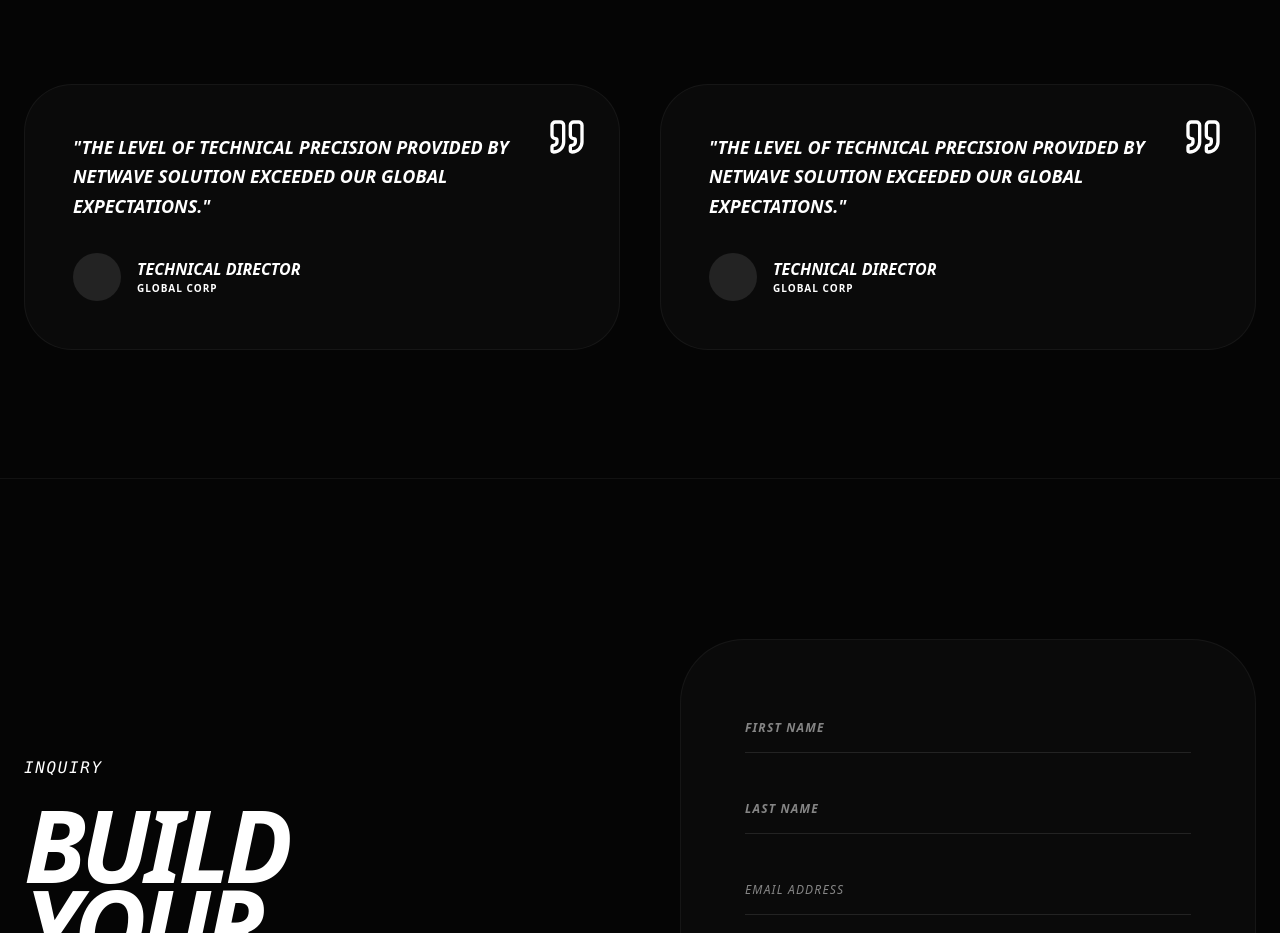
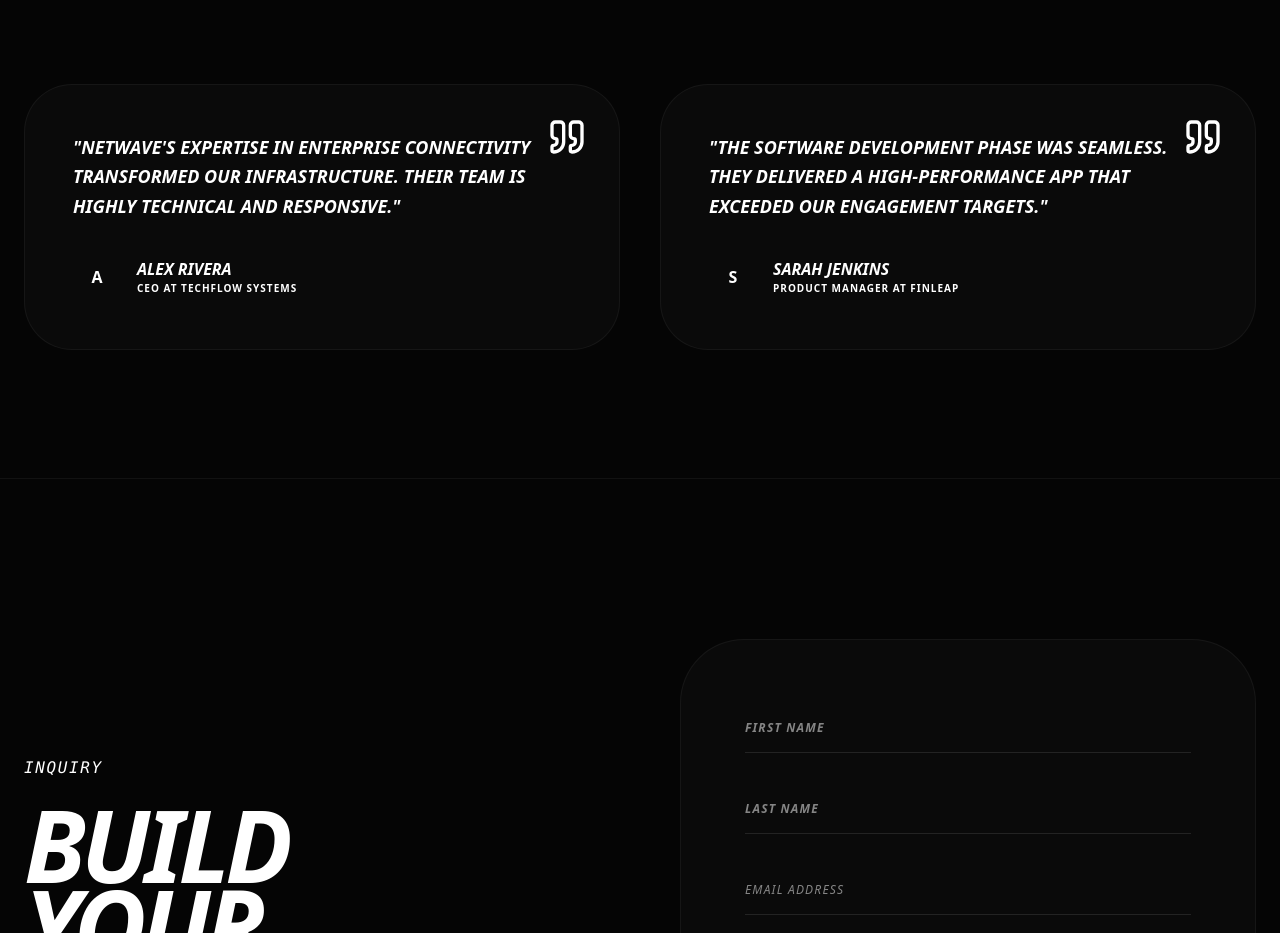
Before and after one commit to ahmerali567/Multi-Service-Web-Platform, a React (Vite) app in the folder frontend/: page / in a window 1280 px wide. Shown: the part 5620-6553 px from the top of the page. Built offline with nearby package versions, Linux system fonts and the light colour scheme.

Commit message:
Refactor testimonials section with dynamic reviews
Updated testimonials section to use dynamic data for reviews.

```diff
--- a/frontend/src/App.jsx
+++ b/frontend/src/App.jsx
@@ -386,13 +386,30 @@ const MainPage = ({ loading, slideIndex, scrollToContact }) => (
      <h3 className="text-5xl font-black uppercase italic">Client Trust.</h3>
    </div>
    <div className="grid md:grid-cols-2 gap-10">
-        {[1, 2].map((i) => (
+     {[
+       {
+         text: "Netwave's expertise in enterprise connectivity transformed our infrastructure. Their team is highly technical and responsive.",
+         name: "Alex Rivera",
+         title: "CEO at TechFlow Systems"
+       },
+       {
+         text: "The software development phase was seamless. They delivered a high-performance app that exceeded our engagement targets.",
+         name: "Sarah Jenkins",
+         title: "Product Manager at FinLeap"
+       }
+     ].map((review, i) => (
        <div key={i} className="bg-[#0a0a0a] p-12 rounded-[3rem] border border-white/5 relative">
          <Quote size={40} className="text-netwave-cyan/20 absolute top-8 right-8" />
-            <p className="text-gray-400 text-lg uppercase font-bold italic mb-8 leading-relaxed text-white">"The level of technical precision provided by Netwave Solution exceeded our global expectations."</p>
+         <p className="text-gray-400 text-lg uppercase font-bold italic mb-8 leading-relaxed text-white">"{review.text}"</p>
          <div className="flex items-center gap-4">
-              <div className="w-12 h-12 bg-white/10 rounded-full" />
-              <div><p className="font-black uppercase italic text-white">Technical Director</p><p className="text-netwave-cyan text-[10px] font-bold uppercase tracking-widest">Global Corp</p></div>
+           {/* Placeholder for Avatar */}
+           <div className="w-12 h-12 bg-netwave-cyan/20 rounded-full flex items-center justify-center font-black text-netwave-cyan">
+             {review.name.charAt(0)}
+           </div>
+           <div>
+             <p className="font-black uppercase italic text-white">{review.name}</p>
+             <p className="text-netwave-cyan text-[10px] font-bold uppercase tracking-widest">{review.title}</p>
+           </div>
          </div>
        </div>
      ))}
```
Lines whose indentation alone changed are shown as unchanged.
